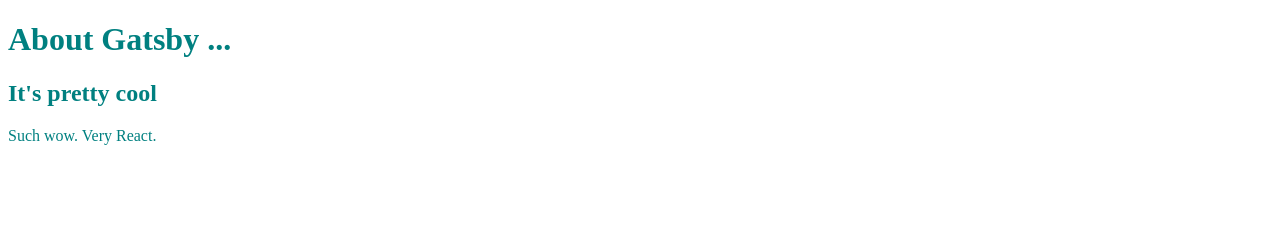
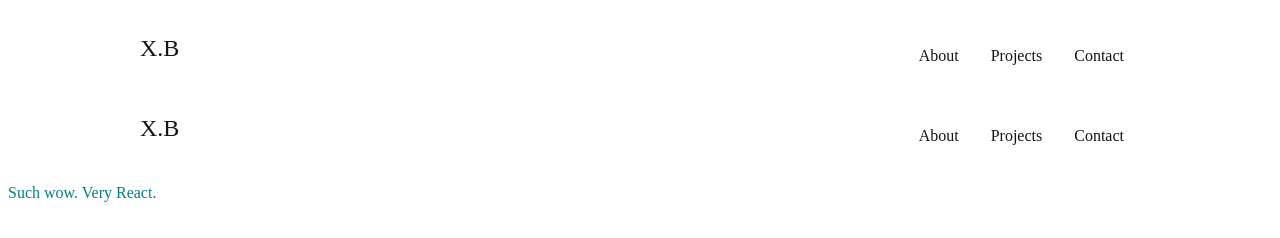
Before and after one commit to XiwayB/First_Gatsby_Website, a Gatsby site: page /about in a window 1280 px wide. Built offline with nearby package versions, Linux system fonts and the light colour scheme; Gatsby itself is replaced by a stand-in of ours.

Commit message:
added navbar

```diff
--- a/gatsby-config.js
+++ b/gatsby-config.js
@@ -6,5 +6,5 @@
 
 module.exports = {
   /* Your site config here */
-  plugins: [],
+  plugins: [`gatsby-plugin-styled-components`],
 }
--- a/package.json
+++ b/package.json
@@ -15,8 +15,11 @@
   },
   "dependencies": {
     "gatsby": "^3.4.1",
+    "gatsby-plugin-styled-components": "^4.7.1",
     "react": "^17.0.1",
-    "react-dom": "^17.0.1"
+    "react-dom": "^17.0.1",
+    "react-icons": "^4.2.0",
+    "styled-components": "^5.3.0"
   },
   "devDependencies": {
     "prettier": "2.2.1"
--- /dev/null
+++ b/src/components/Navbar/NavbarElements.js
@@ -0,0 +1,100 @@
+import styled from "styled-components"
+import { Link } from "gatsby"
+
+export const Nav = styled.nav`
+  background: ${({active}) => active ? "#fff" :"linear-gradient(to bottom, rgba(255,255,255, 0.9) 0%, rgba(255,255,255,0) 100M )"};
+  height: 80px;
+  display: flex;
+  justify-content: center;
+  align-items: center;
+  font-size: 1rem;
+  position: sticky;
+  top: 0;
+  z-index: 2;
+
+  @media screen and (max-width: 960px){
+    background: ${({ click }) => (click ? "fff" : "transparent")};
+    transition: 0.8s all ease;
+  }
+`
+
+export const NavbarContainer = styled.div `
+  display: flex;
+  justify-content: space-between;
+  height: 80px;
+  z-index: 1;
+  width: 100%;
+  max-width: 1000px;
+`
+
+export const NavLogo = styled(Link)`
+  color: #141414;
+  justify-self: flex-start;
+  cursor: pointer;
+  text-decoration: none;
+  font-size: 1.5rem;
+  display: flex;
+  align-items: center;
+`
+
+export const MobileIcon = styled.div `
+  display: none;
+
+  @media screen and (max-width: 960px) {
+    display: block;
+    position: absolute;
+    top: 0;
+    right: 0;
+    transform: translate(-100%, 60%);
+    font-size: 1.8rem;
+    cursor: pointer;
+  }
+`
+
+export const NavMenu = styled.ul `
+  display: flex;
+  align-items: center;
+  list-style: none;
+  text-align: center;
+
+  @media screen and (max-width: 960px) {
+    display: flex;
+    flex-direction: column;
+    width: 100%;
+    height: 90vh;
+    position: absolute;
+    top: ${({ click }) => (click ? "100%" : "-4000px")};
+    opacity: 1;
+    transition: all 0.2s ease;
+    background: #fff;
+  }
+`
+
+export const NavLinks = styled(Link) `
+  color: #141414;
+  display: flex;
+  align-items: center;
+  text-decoration: none;
+  padding: 0.5rem 1rem;
+  height: 100%;
+
+  @media screen and (max-width: 960px) {
+    text-align: center;
+    padding: 2rem;
+    width: 100%;
+    display: table;
+
+    &:hover {
+      color: #ff4040;
+      transition: all 0.3s ease;
+    }
+  }
+`
+
+export const NavItem = styled.li `
+  height: 80px;
+
+  @media screen and (max-width: 960px) {
+    width: 100%;
+  }
+`
--- /dev/null
+++ b/src/components/Navbar/index.js
@@ -0,0 +1,54 @@
+import React, { useState, useEffect } from 'react'
+import { FaBars, FaTimes } from "react-icons/fa"
+import { IconContext } from "react-icons/lib"
+import { Nav, NavbarContainer, NavLogo, MobileIcon, NavMenu, NavItem, NavLinks } from "./NavbarElements"
+
+const Navbar = () => {
+  const[click, setClick] = useState(false)
+  const[scroll, setScroll] = useState(false)
+
+  const handleClick = () => setClick(!click)
+
+  const changeNav = () => {
+    if(window.scollY >= 80) {
+      setScroll(true)
+    } else {
+      setScroll(false)
+    }
+  }
+
+  useEffect(() => {
+    changeNav()
+    window.addEventListener("scroll", changeNav)
+  }, [])
+
+  return(
+    <>
+    <IconContext.Provider value={{ color: "#141414"}}>
+      <Nav active={scroll} click={click}>
+        <NavbarContainer>
+          <NavLogo to="/">
+          X.B
+          </NavLogo>
+          <MobileIcon onClick={handleClick}>
+            {click ? <FaTimes /> : <FaBars />}
+          </MobileIcon>
+          <NavMenu onClick={handleClick} click={click}>
+            <NavItem>
+              <NavLinks to="/about">About</NavLinks>
+            </NavItem>
+            <NavItem>
+              <NavLinks to="/projects">Projects</NavLinks>
+            </NavItem>
+            <NavItem>
+              <NavLinks to="/contact">Contact</NavLinks>
+            </NavItem>
+          </NavMenu>
+        </NavbarContainer>
+      </Nav>
+    </IconContext.Provider>
+    </>
+  )
+}
+
+export default Navbar
--- a/src/components/header.js
+++ /dev/null
@@ -1,8 +0,0 @@
-import React from "react"
-
-export default function Header(props) {
-  return <div>
-    <h1>{props.headerText} {props.arbitraryPhrase}</h1>
-    <h2>{props.subHeaderText}</h2>
-  </div>
-}
--- a/src/pages/about.js
+++ b/src/pages/about.js
@@ -1,11 +1,11 @@
 import React from "react"
-import Header from "../components/header"
+import Navbar from "../components/navbar"
 
 export default function About() {
   return (
     <div style={{ color: `teal` }}>
-      <Header headerText="About Gatsby" arbitraryPhrase="..."/>
-      <Header subHeaderText="It's pretty cool" />
+      <Navbar headerText="About Gatsby" arbitraryPhrase="..."/>
+      <Navbar subHeaderText="It's pretty cool" />
       <p>Such wow. Very React.</p>
     </div>
   )
--- a/src/pages/contact.js
+++ b/src/pages/contact.js
@@ -1,12 +1,12 @@
 import React from "react"
 import { Link } from "gatsby"
-import Header from "../components/header"
+import Navbar from "../components/navbar"
 
 export default function Contact() {
   return (
     <div style={{ color: `teal` }}>
     <Link to="/">Home</Link>
-    <Header headerText="Contact" />
+    <Navbar headerText="Contact" />
     <p>Send us a message</p>
     </div>
   )
```
Also changed, not shown: src/pages/index.js (+6 -8 lines), src/pages/projects.js (added), 1 other file.
